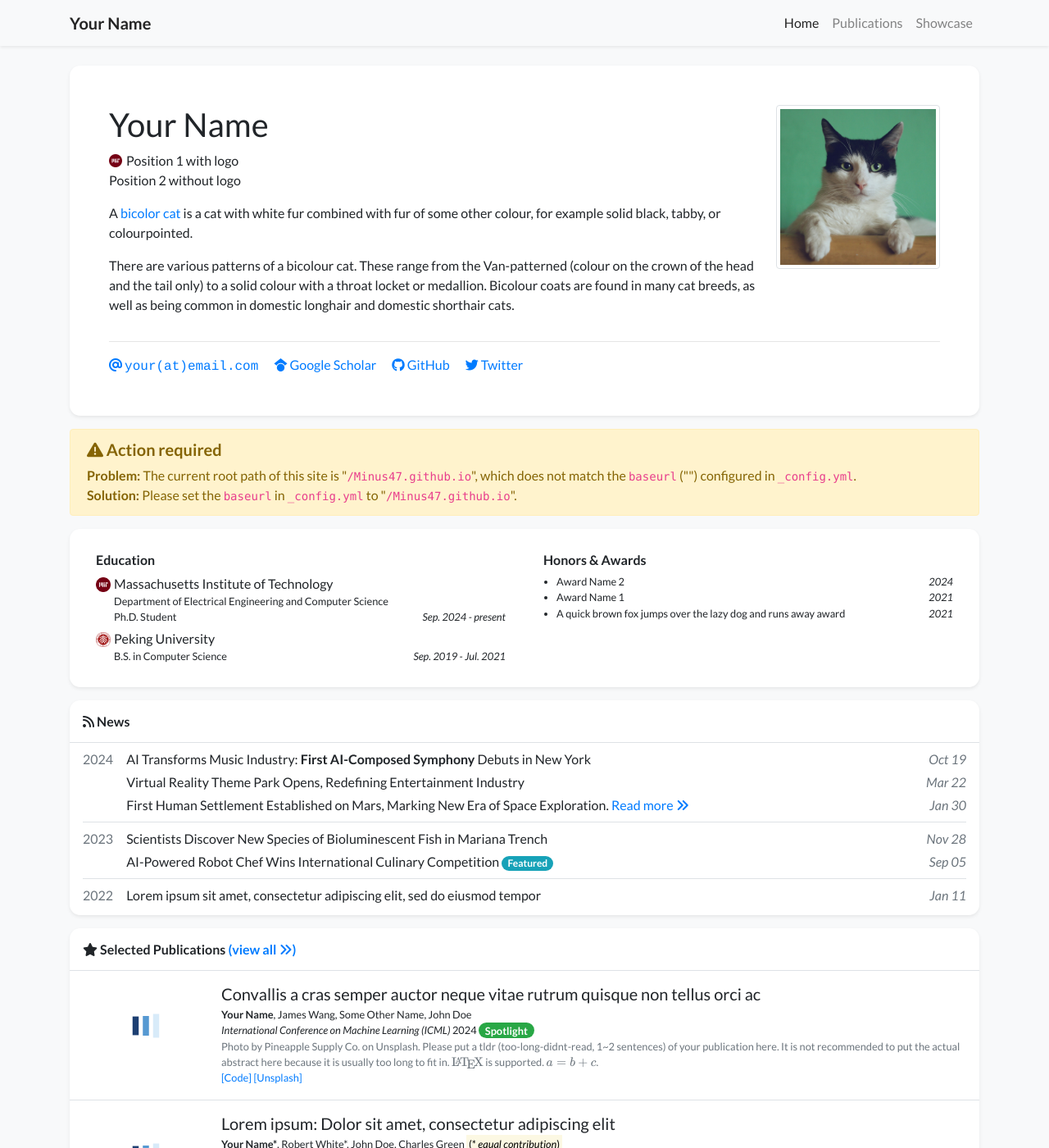
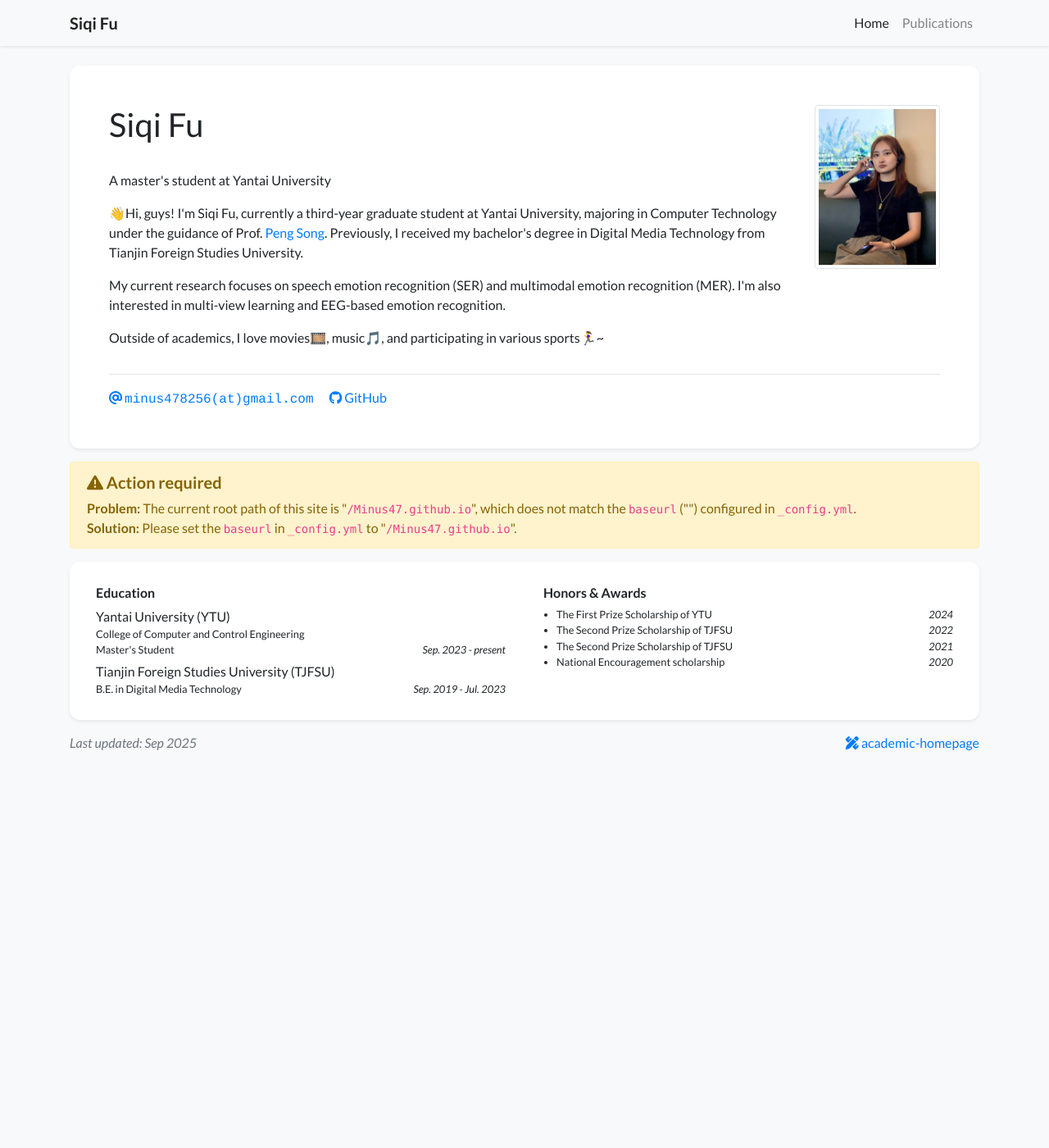
Before and after one commit to Minus47/Minus47.github.io, a Jekyll site: the page built from index.html, in a window 1280 px wide and 1400 px high. Shown: the whole window at 82% size. Built offline with Jekyll 4.4.1, drawn with Linux system fonts in a browser that asks for light colours; nearby versions of some CDN libraries; a style sheet for code colours, icons or effects is not loaded; some of the changed text lies outside the part shown.

Commit message:
This first update.

```diff
--- a/_data/display.yml
+++ b/_data/display.yml
@@ -1,7 +1,7 @@
 homepage:
   show_experience: true
-  show_news: true
-  show_selected_publications: true
+  show_news: false
+  show_selected_publications: false
   num_news: 10
 
 # Feel free to replace the footer text if you would like to, but I will greatly appreciate it
--- a/_data/navigation.yml
+++ b/_data/navigation.yml
@@ -5,5 +5,5 @@ pages:
   url: /
 - name: Publications
   url: /publications
-- name: Showcase
-  url: /showcase
+# - name: Showcase
+#   url: /showcase
--- a/_data/profile.yml
+++ b/_data/profile.yml
@@ -1,18 +1,19 @@
-primary_name: "Your Name"
+primary_name: "Siqi Fu"
 secondary_name: ""
-navbar_name: "Your Name"
+navbar_name: "Siqi Fu"
 
 positions:
-- logo: /assets/images/badges/MIT_Social_circle.png  # Logo is optional
-  name: Position 1 with logo
-- name: Position 2 without logo
+- logo: false
+# - logo: /assets/images/badges/MIT_Social_circle.png  # Logo is optional
+  # name: Position 1 with logo
+- name: A master's student at Yantai University
 
 
-email: "your@email.com"
+email: "minus478256@gmail.com"
 # cv_link: link-to-your-cv-file
-gscholar: xFmQpf4AAAAJ  # This is an example, replace it with your own Google Scholar ID
-github: your_github_id
-twitter: your_twitter_id  # Do not include the '@' symbol
+# gscholar: xFmQpf4AAAAJ  # This is an example, replace it with your own Google Scholar ID
+github: Minus47
+# twitter: your_twitter_id  # Do not include the '@' symbol
 # wechat_qrcode: /assets/images/etc/wechat.jpg
 # wechat_prompt: >-
 #   Please tell me your <strong>name</strong> and <strong>affiliation</strong> (current or past) when adding my wechat. Thanks!
@@ -22,29 +23,33 @@ twitter: your_twitter_id  # Do not include the '@' symbol
 short_bio_text_justify: false
 short_bio: >-
   <p>
-    A <a href="https://en.wikipedia.org/wiki/Bicolor_cat" target="_blank">bicolor cat</a> is a cat with white fur combined with fur of some other colour, for example solid black, tabby, or colourpointed.
+    👋Hi, guys! I'm Siqi Fu, currently a third-year graduate student at Yantai University, majoring in Computer Technology under the guidance of
+    Prof. <a href="https://drpengsong.github.io/" target="_blank">Peng Song</a>.
+    Previously, I received my bachelor's degree in Digital Media Technology from Tianjin Foreign Studies University.
   </p>
   <p>
-    There are various patterns of a bicolour cat. These range from the Van-patterned (colour on the crown of the head
-    and the tail only) to a solid colour with a throat locket or medallion. Bicolour coats are found in many cat breeds,
-    as well as being common in domestic longhair and domestic shorthair cats.
+    My current research focuses on speech emotion recognition (SER) and multimodal emotion recognition (MER). I'm also interested in
+    multi-view learning and EEG-based emotion recognition.
+  </p>
+  <p>
+    Outside of academics, I love movies🎞️, music🎵, and participating in various sports🏃‍♀️~
   </p>
 
-portrait_url: /assets/images/photos/portrait.jpg
+portrait_url: /assets/images/photos/fsq.jpg
 portrait_caption: >-
-  Photo by Manja Vitolic on Unsplash (this caption is optional, comment it out to disable).
+  Taken at Taipei Music Center, 2025.
 
 education:
-- name: Massachusetts Institute of Technology
+- name: Yantai University (YTU)
   logo: /assets/images/badges/MIT_Social_circle.png
   position: >-
-    Department of Electrical Engineering and Computer Science <br/>
-    Ph.D. Student
-  date: Sep. 2024 - present
-- name: Peking University
+    College of Computer and Control Engineering <br/>
+    Master's Student
+  date: Sep. 2023 - present
+- name: Tianjin Foreign Studies University (TJFSU)
   logo: /assets/images/badges/PKU_red.png
-  position: B.S. in Computer Science
-  date: Sep. 2019 - Jul. 2021
+  position: B.E. in Digital Media Technology
+  date: Sep. 2019 - Jul. 2023
 
 # experience:
 # - name: Peking University
@@ -53,9 +58,11 @@ education:
 #   date: Sep. 2019 - Jul. 2021
 
 awards:
-- name: Award Name 2
+- name: The First Prize Scholarship of YTU
   date: 2024
-- name: Award Name 1
+- name: The Second Prize Scholarship of TJFSU
+  date: 2022
+- name: The Second Prize Scholarship of TJFSU
   date: 2021
-- name: A quick brown fox jumps over the lazy dog and runs away award
-  date: 2021
+- name: National Encouragement scholarship
+  date: 2020
--- a/_includes/widgets/experience_card.html
+++ b/_includes/widgets/experience_card.html
@@ -10,7 +10,7 @@
                             <ul class="list-unstyled mb-1">
                                 {% for item in site.data.profile.education %}
                                 <li class="media mb-1">
-                                    <img src="{{ item.logo | relative_url }}" alt="{{ item.name }}" style="width: 18px;" class="mr-1 mt-1">
+                                    <!-- <img src="{{ item.logo | relative_url }}" alt="{{ item.name }}" style="width: 18px;" class="mr-1 mt-1"> -->
                                     <div class="media-body">
                                         <div>{{ item.name }}</div>
                                         <div class="small">{{ item.dept }}</div>
@@ -33,7 +33,7 @@
                             <ul class="list-unstyled mb-1">
                                 {% for item in site.data.profile.experience %}
                                 <li class="media mb-1">
-                                    <img src="{{ item.logo | relative_url }}" alt="{{ item.name }}" style="width: 18px;" class="mr-1 mt-1">
+                                    <!-- <img src="{{ item.logo | relative_url }}" alt="{{ item.name }}" style="width: 18px;" class="mr-1 mt-1"> -->
                                     <div class="media-body">
                                         <div>{{ item.name }}</div>
                                         <div class="small">{{ item.dept }}</div>
```
Also changed, not shown: _data/authors.yml (+24 -15 lines), _publications/2023/2023-pub-example-1.md (deleted, +0 -17 lines), _publications/2023/2023-pub-example-2.md (deleted, +0 -24 lines), _publications/2023/2023-pub-example-no-cover.md (deleted, +0 -22 lines), _publications/2024/2024-pub-example-3.md (+12 -12 lines), assets/images/covers/frame1.png (added), assets/images/photos/fsq.jpg (added).
